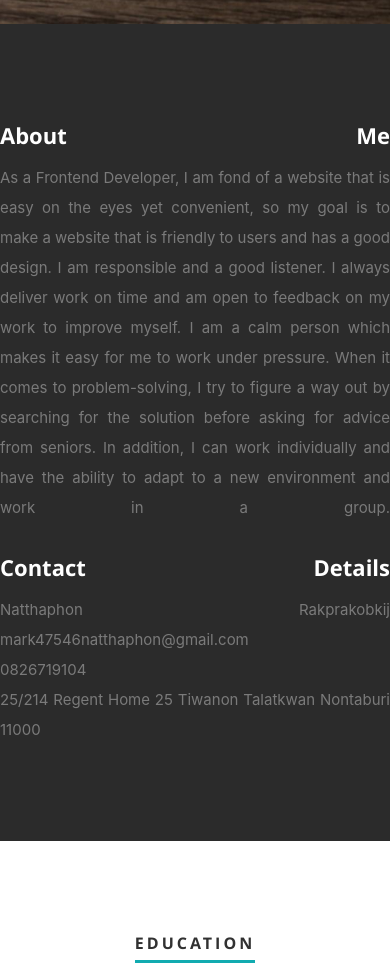
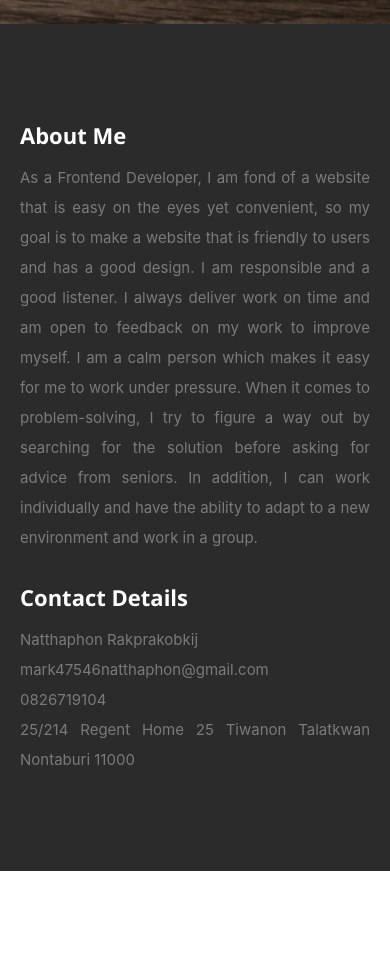
Before and after one commit to mark47546/my-resume, a React (Create React App) app: page / in a window 390 px wide. Shown: the part 820-1785 px from the top of the page. Built offline with nearby package versions, Linux system fonts and the light colour scheme.

Commit message:
add responsive to page

```diff
--- a/src/components/styles.css
+++ b/src/components/styles.css
@@ -4,10 +4,15 @@
 }
 
 .alignleft {
-
-    text-align-last: justify;
+    /* text-align-last: justify; */
     text-align:justify;
 }
+@media screen and (max-width: 400px) {
+    .alignleft {
+      padding: 0 20px;
+    }
+  }
+
 
 .flex {
     display:flex;
```
